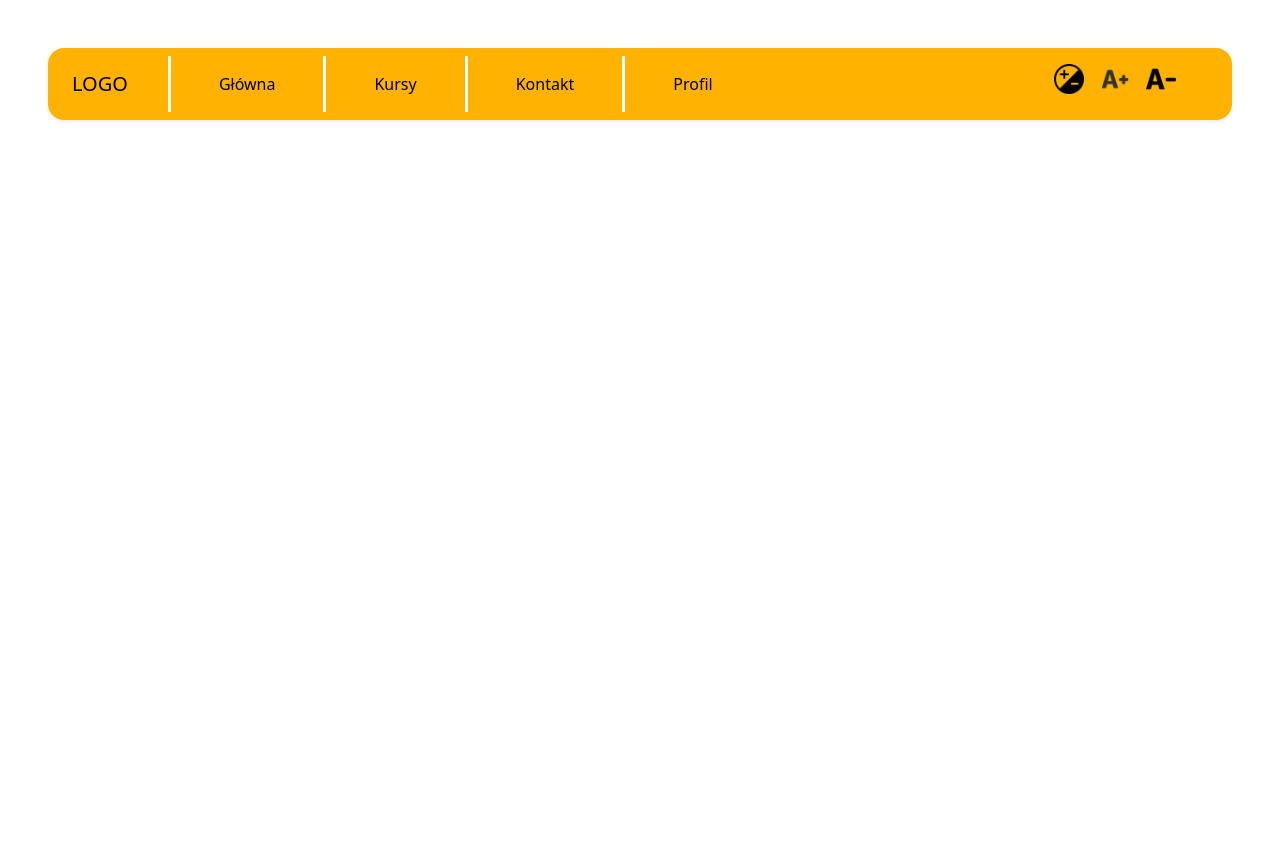
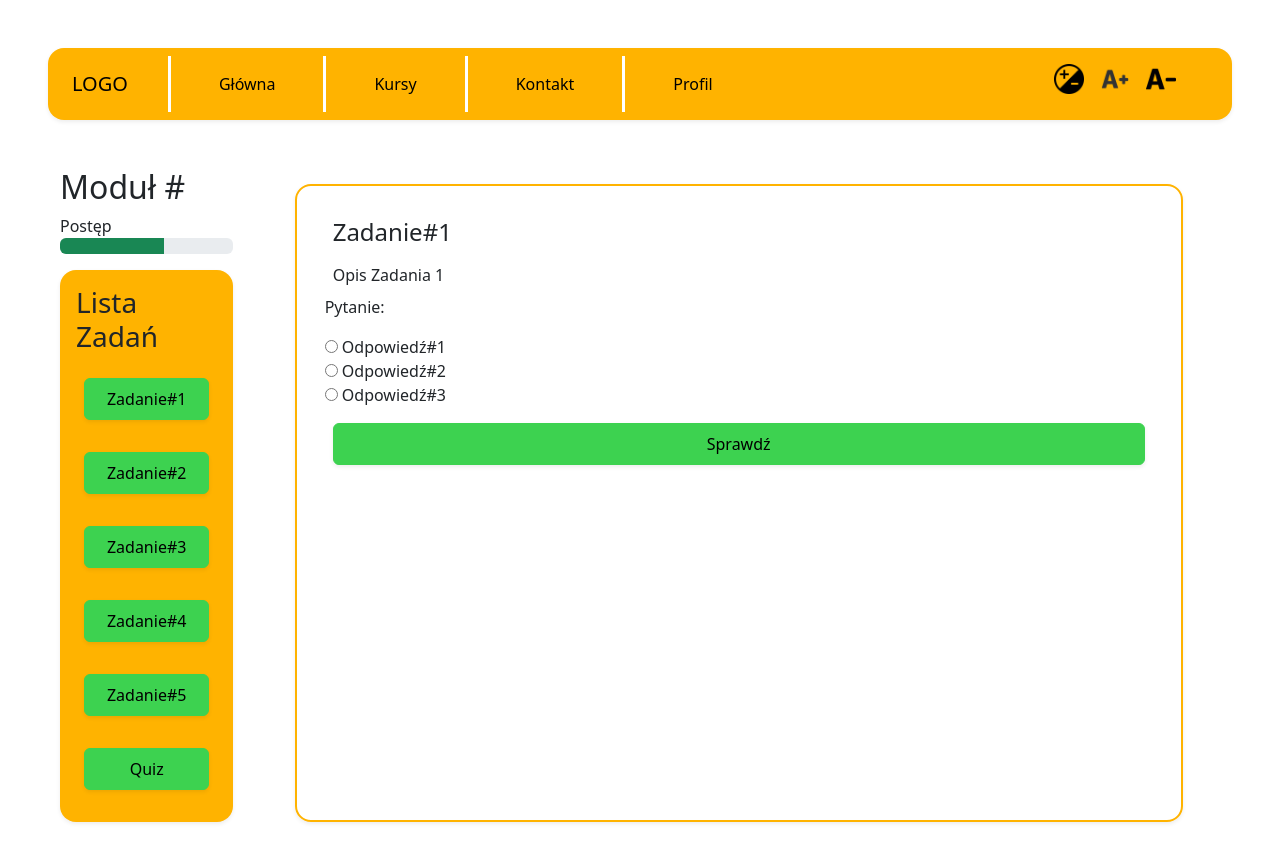
Before and after one commit to JZachwatowicz/EduApp, a React (Create React App) app in the folder frontend/: page /Zadanie in a window 1280 px wide. Shown: the top 862 px of the page. Before the commit the page ends 800 px from the top, so only its background shows below. Built offline with nearby package versions, Linux system fonts and the light colour scheme.

Commit message:
Strona kursu i zadań

```diff
--- a/frontend/package.json
+++ b/frontend/package.json
@@ -8,7 +8,10 @@
     "@testing-library/user-event": "^13.5.0",
     "bootstrap": "^5.3.2",
     "react": "^18.2.0",
+    "react-bootstrap": "^2.9.1",
+    "react-circular-progressbar": "^2.1.0",
     "react-dom": "^18.2.0",
+    "react-faq-component": "^1.3.4",
     "react-router-dom": "^6.20.1",
     "react-scripts": "^5.0.1",
     "sass": "^1.69.5",
--- a/frontend/src/App.js
+++ b/frontend/src/App.js
@@ -7,6 +7,8 @@ import Profile from './pages/Profile';
 import SignUp from "./pages/SignUp";
 
 import {Route, Routes, BrowserRouter as Router} from "react-router-dom";
+import Course from "./pages/Course";
+import Exercise from "./pages/Exercise";
 
 
 
@@ -19,6 +21,8 @@ function App() {
               <Routes>
                   <Route path={"/"} element={<Home />}/>
                   <Route path={"/Kursy"} element={<Courses />}/>
+                  <Route path={"/Kurs"} element={<Course />}/>
+                  <Route path={"/Zadanie"} element={<Exercise />}/>
                   <Route path={"/Kontakt"} element={<Contact />}/>
                   <Route path={"/Profil"} element={<Profile />}/>
                   <Route path={"/Rejestracja"} element={<SignUp />}/>
--- a/frontend/src/pages/Course.jsx
+++ b/frontend/src/pages/Course.jsx
@@ -0,0 +1,74 @@
+import React, {useState} from 'react';
+import {Link, useSearchParams} from "react-router-dom";
+import Faq from "react-faq-component";
+import { CircularProgressbar } from 'react-circular-progressbar';
+import 'react-circular-progressbar/dist/styles.css';
+const Course = () => {
+    const percentage = 66;
+    const data = {
+        title: "Lista zadań",
+        rows: [{title:"Zadanie#1", content: "Opis Zadania 1" },
+            {title:"Zadanie#2", content: "Opis Zadania 2"},
+            {title: "Zadanie#3",content:"Opis Zadania 3"},
+            {title:"Zadanie#4",content: "opis Zadania 4"},
+            {title:"Zadanie#5", content: "Opis Zadania 5" },
+            {title:"Quiz", content: "Opis quizu"}]
+    }
+    const [zadania, setZadania] = useState(
+        [{title:"Zadanie#1", content: "Opis Zadania 1" },
+            {title:"Zadanie#2", content: "Opis Zadania 2"},
+            {title: "Zadanie#3",content:"Opis Zadania 3"},
+            {title:"Zadanie#4",content: "opis Zadania 4"},
+            {title:"Zadanie#5", content: "Opis Zadania 5" },
+            {title:"Quiz", content: "Opis quizu"}]);
+
+    const styles = {
+
+        titleTextColor: "black",
+        rowTitleColor: "orange",
+        // arrowColor: "red",
+    };
+    const config = {
+        animate: true,
+        openOnload: 0,
+        expandIcon: "v",
+        collapseIcon: "v",
+    };
+
+    const [searchParams] = useSearchParams();
+    return(
+        <div className="container-fluid px-0">
+            <div className="row m-5 justify-content-center">
+                <div className="col-4 me-3">
+                    <div className="row">
+                        <div className="col my-3 h-75">
+                            <CircularProgressbar value={percentage} text={`${percentage}%`} />
+                        </div>
+                        <div className="my-3 bg-primary rounded-4 col shadow-sm p-3 shadow-sm d-flex flex-column">
+                            <Link to={'/Zadanie?idKursu='+searchParams.get("Id")+'&idZadanie=0'} className="m-2 my-3 p-3 btn btn-trinary shadow-sm" >Rozpocznij kurs</Link>
+                            <button className="m-2 my-3 p-3 btn btn-trinary shadow-sm disabled" >Zakończ kurs</button>
+                            <button className="m-2 my-3 p-3 btn btn-trinary shadow-sm disabled" >Następne ćwiczenie</button>
+
+                        </div>
+                    </div>
+                    <div className=" container shadow-sm border border-2 border-primary rounded-4 my-3 h-auto">
+                        <h4>Kurs #{searchParams.get("Id")}</h4>
+                        <p>Opis<br/>Opis</p>
+                    </div>
+                </div>
+                <div className="col-7">
+                    <div className=" container shadow-sm border border-2 border-primary rounded-4 my-3">
+                        <Faq
+                            data={data}
+                            styles={styles}
+                            config={config}
+                        />
+                    </div>
+                </div>
+
+            </div>
+        </div>
+    )
+};
+
+export default Course;
--- a/frontend/src/pages/Courses.jsx
+++ b/frontend/src/pages/Courses.jsx
@@ -7,8 +7,8 @@ const Courses = (props) => {
         props.history.push();
     }
     return(
-        <div class="container-fluid px-0">
-        <div class="row m-5">
+        <div class="container-fluid px-0 ">
+        <div class="row m-5 justify-content-center">
             <div class="m-3 bg-primary rounded-4 shadow-sm col-3 p-3 shadow-sm d-flex flex-column">
                 <h3 class="align-self-center">Dostępne kursy</h3>
                 {kursy.map( (kurs,index) => (
@@ -20,7 +20,7 @@ const Courses = (props) => {
                     <h4 className="m-2">{kursy[currentDesc].name}</h4>
                     <p className="m-2">{kursy[currentDesc].disc}</p>
 
-                    <Link to={'/Kurs/'+currentDesc} className="m-2 my-3 p-3 btn btn-trinary shadow-sm bottom ">Zapisz się na kurs</Link>
+                    <Link to={'/Kurs?Id='+currentDesc} className="m-2 my-3 p-3 btn btn-trinary shadow-sm bottom ">Zapisz się na kurs</Link>
                 </form>
             </div>
         </div>
--- a/frontend/src/pages/Exercise.jsx
+++ b/frontend/src/pages/Exercise.jsx
@@ -0,0 +1,53 @@
+import React, {useState} from 'react';
+import {Link, useSearchParams} from "react-router-dom";
+import ProgressBar from 'react-bootstrap/ProgressBar';
+const Excercise = (props) => {
+    const [zadania, setZadania] = useState(
+        [{title:"Zadanie#1", content: "Opis Zadania 1" },
+            {title:"Zadanie#2", content: "Opis Zadania 2"},
+            {title: "Zadanie#3",content:"Opis Zadania 3"},
+            {title:"Zadanie#4",content: "opis Zadania 4"},
+            {title:"Zadanie#5", content: "Opis Zadania 5" },
+            {title:"Quiz", content: "Opis quizu"}]);
+    const [content , setContent] = useState(0)
+
+    const [searchParams] = useSearchParams();
+    const handleSubmit = (event) => {
+        props.history.push();
+    }
+    return(
+        <div class="container-fluid px-0 ">
+            <div class="row m-5 justify-content-center">
+
+                <div className="col-2">
+                    <h2>Moduł #{searchParams.get("idKursu")}</h2>
+                    Postęp
+                    <ProgressBar now={60} variant="success"/>
+                    <div className="my-3 bg-primary rounded-4 shadow-sm p-3 shadow-sm d-flex flex-column">
+
+                        <h3 className="align-self-center">Lista Zadań</h3>
+                        {zadania.map( (zadanie,index) => (
+                            <button key={index} className="m-2 my-3 p-2 btn btn-trinary shadow-sm" onClick={() => {setContent(index)}}>{zadanie.title}</button>
+                        ))}
+                    </div>
+                </div>
+
+                <div class="col-9 container shadow-sm border border-2 border-primary rounded-4 my-3">
+                    <form class="m-3 my-4 d-flex flex-column h-100">
+                        <h4 className="m-2">{zadania[content].title}</h4>
+                        <p className="m-2">{zadania[content].content}</p>
+                        <p>Pytanie:</p>
+                        <div>
+                            <input type="radio" value="Odpowiedź#1" name="answer" /> Odpowiedź#1<br/>
+                            <input type="radio" value="Odpowiedź#2" name="answer" /> Odpowiedź#2<br/>
+                            <input type="radio" value="Odpowiedź#3" name="answer" /> Odpowiedź#3<br/>
+                        </div>
+                        <button className="m-2 my-3 p-2 btn btn-trinary shadow-sm">Sprawdź</button>
+                    </form>
+                </div>
+            </div>
+        </div>
+    )
+};
+
+export default Excercise;
```
Also changed, not shown: 1 other file (tests, documents, lock files or other folders).
